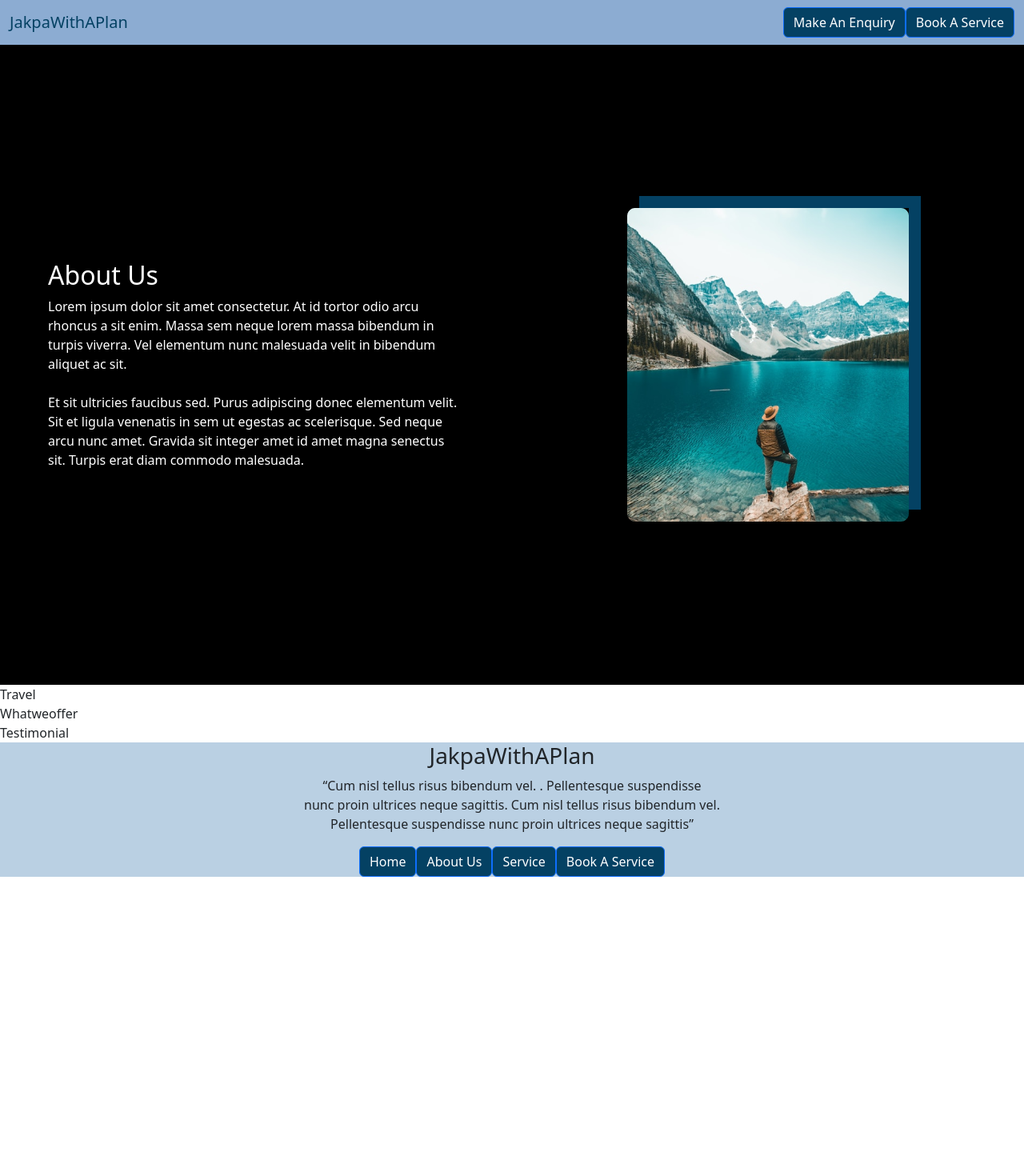
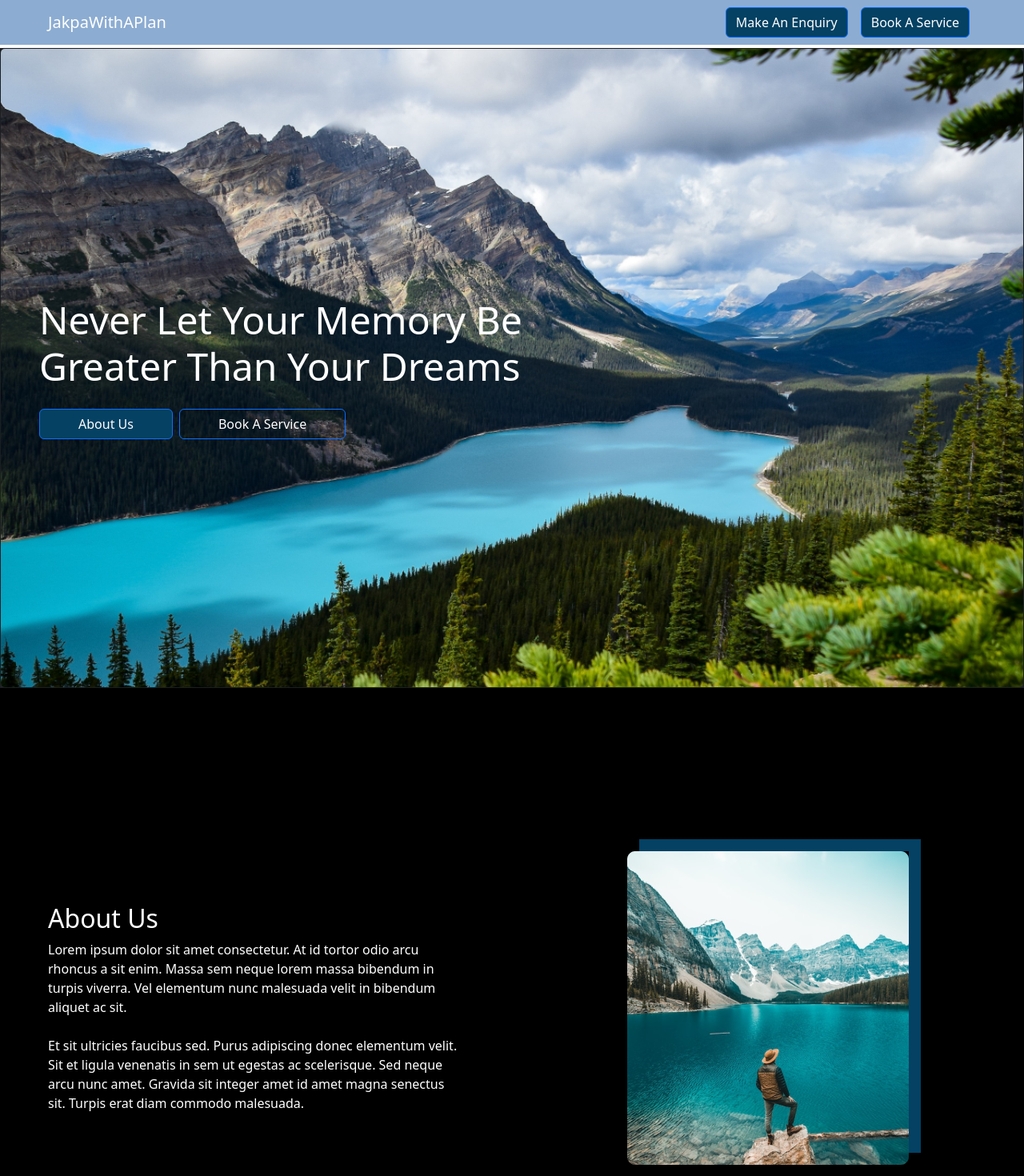
Before and after one commit to doyenify/JakpaWithAPlan, a React (Create React App) app: page / in a window 1280 px wide. Shown: the top 1470 px of the page at 80% size. Before the commit the page ends 1096 px from the top, so only its background shows below. Built offline with nearby package versions, Linux system fonts and the light colour scheme.

Commit message:
Header Development
Nav Bar Section
Hero Section

```diff
--- a/package.json
+++ b/package.json
@@ -13,6 +13,7 @@
     "bootstrap": "^5.2.3",
     "react": "^18.2.0",
     "react-bootstrap": "^2.7.2",
+    "react-bootstrap-icons": "^1.10.2",
     "react-dom": "^18.2.0",
     "react-scripts": "5.0.1",
     "typescript": "^4.9.5",
--- a/src/components/footer/Footer.tsx
+++ b/src/components/footer/Footer.tsx
@@ -1,27 +1,8 @@
-import Button from 'react-bootstrap/Button';
+import React from 'react'
 
 const Footer = () => {
   return (
-    <div className='text-center' style={{backgroundColor: "#BAD0E3"}}>
-        <div>
-            <h3>JakpaWithAPlan</h3>
-        </div>
-        <div>
-            <p>“Cum nisl tellus risus bibendum vel. . Pellentesque suspendisse <br /> nunc proin ultrices
-                neque sagittis. Cum nisl tellus risus bibendum vel. <br />  Pellentesque suspendisse
-                 nunc proin ultrices neque sagittis”</p>
-        </div>
-        <div>
-
-        </div>
-        <div>
-            <Button className='' style={{backgroundColor: "#044163"}}>Home</Button>
-            <Button  className='' style={{backgroundColor: "#044163"}}>About Us</Button>
-            <Button className='' style={{backgroundColor: "#044163"}}>Service</Button>
-            <Button  className='' style={{backgroundColor: "#044163"}}> Book A Service</Button>
-        </div>
-   </div>
-
+    <div>Footer</div>
   )
 }
 
--- a/src/components/header/Header.tsx
+++ b/src/components/header/Header.tsx
@@ -9,7 +9,7 @@ const Header = () => {
     <div>
      <Navbar  expand="lg" style={{backgroundColor: "#8CACD2"}}>
       <Container fluid>
-        <Navbar.Brand href="#" style={{color:"#044163", fontWeight: "40px"}}>JakpaWithAPlan</Navbar.Brand>
+        <Navbar.Brand className='ms-5' href="#" style={{color:"#ffffff", fontSize:"20px" }}>JakpaWithAPlan</Navbar.Brand>
         <Navbar.Toggle aria-controls="navbarScroll" />
         <Navbar.Collapse id="navbarScroll">
           <Nav
@@ -18,9 +18,9 @@ const Header = () => {
             navbarScroll
           >
           </Nav>
-          <div>
-            <Button className='' style={{backgroundColor: "#044163"}}>Make An Enquiry</Button>
-            <Button  className='' style={{backgroundColor: "#044163"}}> Book A Service</Button>
+          <div className='pe-5 header-btn-container'>
+            <Button className='mx-2' style={{backgroundColor: "#044163"}}>Make An Enquiry</Button>
+            <Button  className='mx-2' style={{backgroundColor: "#044163"}}> Book A Service</Button>
           </div>
         </Navbar.Collapse>
       </Container>
--- a/src/components/hero/Hero.tsx
+++ b/src/components/hero/Hero.tsx
@@ -1,11 +1,23 @@
-import React from 'react'
-import Carousel from 'react-bootstrap/Carousel';
-// import heroimage from './img/heroimage.png';
+import {Button, Card} from 'react-bootstrap';
+import 'bootstrap/dist/css/bootstrap.min.css';
+// import "../../hero/hero.css";
 
 const Hero = () => {
   return (
     <div>
-
+      <div className='hero-card-container' style={{backgroundColor: "#121212"}}>
+      <Card className="mt-1  bg-dark text-white" style={{ borderRadius: "0px", height: "100vh" }}>
+      <Card.Img src="./img/hero.png" alt="Card image" style={{ height: "100%", objectFit: "cover"}}/>
+      <Card.ImgOverlay className='px-5 d-flex flex-column align-items justify-content-center'>
+        <Card.Title style={{ fontSize:"48px" }}>Never Let Your Memory Be <br />
+        Greater Than Your Dreams</Card.Title>
+        <div className='mt-3'>
+            <Button className='px-5' href='#' style={{backgroundColor: "#044163"}}>About Us</Button>
+            <Button  className='mx-2 px-5' href='#' style={{backgroundColor: "transparent"}}> Book A Service</Button>
+          </div>
+      </Card.ImgOverlay>
+    </Card>
+    </div>
 
     </div>
   )
--- /dev/null
+++ b/src/components/hero/hero.css
@@ -0,0 +1,8 @@
+
+
+@media screen and (max-width: 640px) {
+
+    .hero-card-container{
+     height: 100vh;
+    }
+}
```
Also changed, not shown: public/img/hero.png (renamed from src/img/heroimage.png), src/components/header/header.css (added), 1 other file (tests, documents, lock files or other folders).
